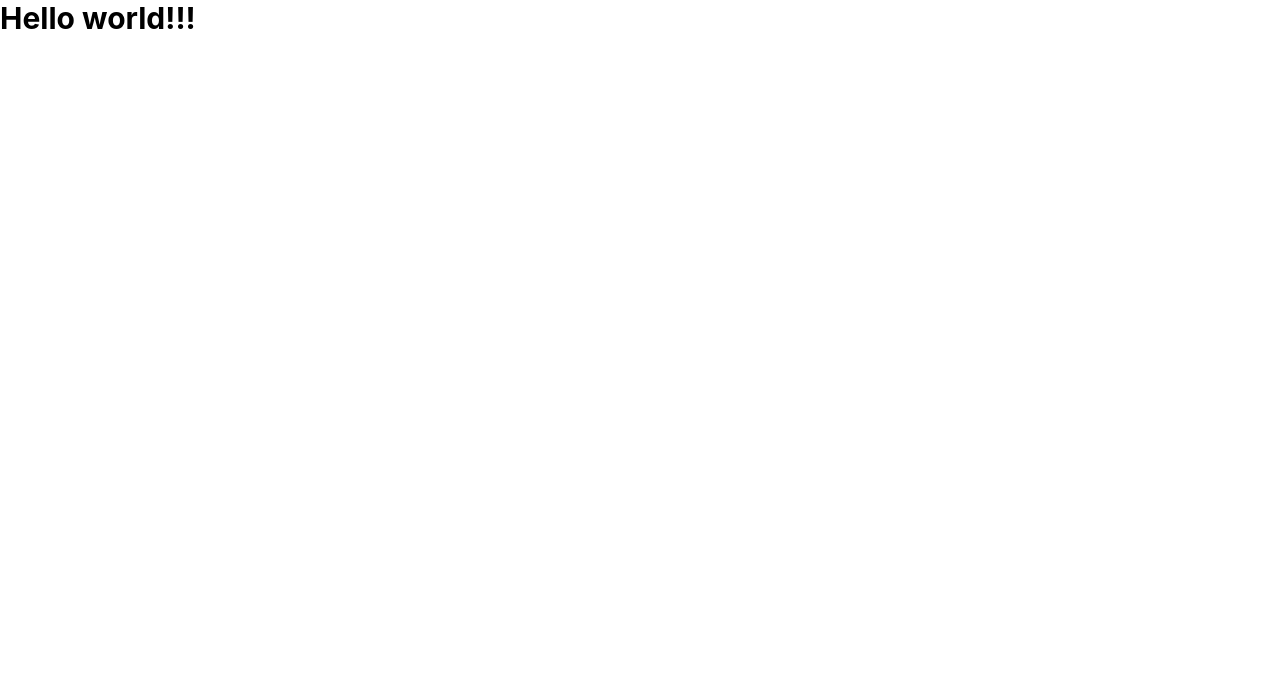
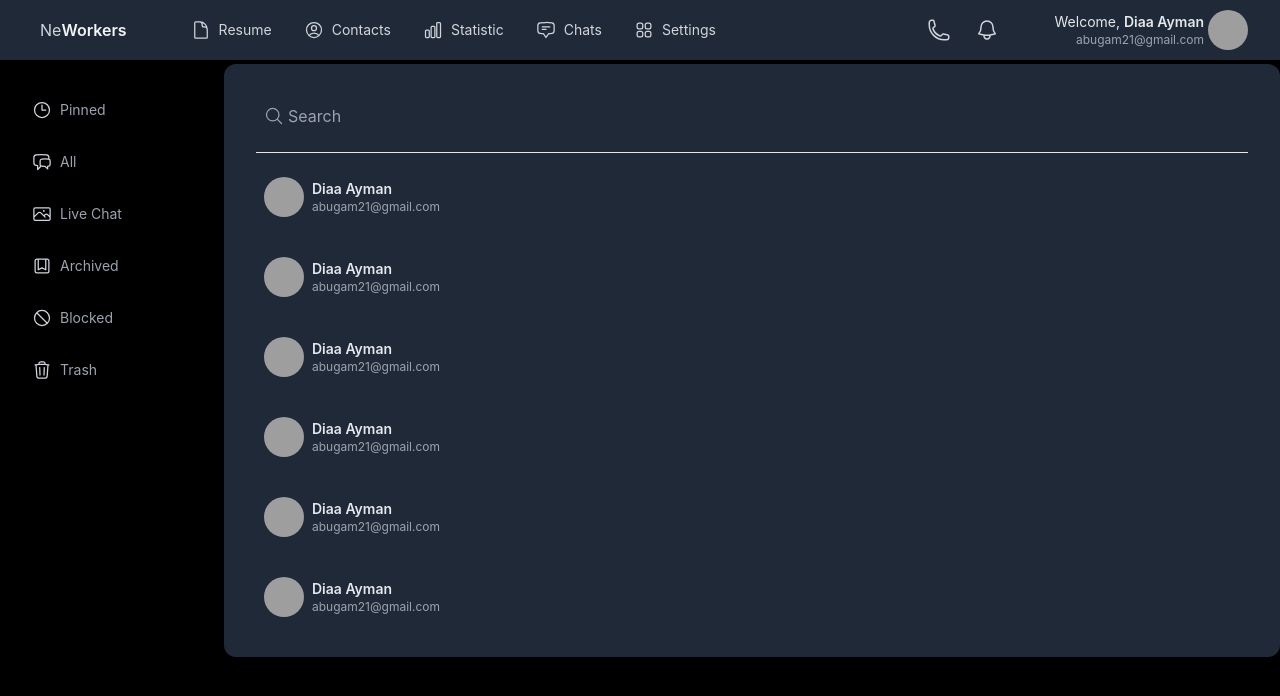
Before and after one commit to Diaa-Ayman/chat_app, a Next.js app: page / in a window 1280 px wide. Shown: the top 696 px of the page. Built offline with nearby package versions, Linux system fonts and the light colour scheme; grey boxes are pictures that could not be loaded.

Commit message:
adding Header Sidebar

```diff
--- a/components/Header.js
+++ b/components/Header.js
@@ -1,9 +1,76 @@
-import React from 'react'
-
+import React from "react";
+import {
+  DocumentIcon,
+  Squares2X2Icon,
+  UserCircleIcon,
+  ChartBarIcon,
+  ChatBubbleBottomCenterTextIcon,
+  BellIcon,
+  PhoneIcon,
+} from "@heroicons/react/24/outline";
 export default function Header() {
   return (
-    <div>
-
+    <div className="px-8 flex justify-between py-1 items-center bg-gray-800 text-gray-300">
+      <div className="flex items-center">
+        <span className="m-2 text-md cursor-pointer">
+          Ne
+          <span className="font-semibold text-gray-100">Workers</span>
+        </span>
+        <ul className="flex items-center text-sm ml-10">
+          <li className="header-item">
+            <span>
+              <DocumentIcon className="header-icon" />
+            </span>
+            <span className="">Resume</span>
+          </li>
+          <li className="header-item">
+            <span>
+              <UserCircleIcon className="header-icon" />
+            </span>
+            <span>Contacts</span>
+          </li>
+          <li className="header-item">
+            <span>
+              <ChartBarIcon className="header-icon" />
+            </span>
+            <span>Statistic</span>
+          </li>
+          <li className="header-item">
+            <span>
+              <ChatBubbleBottomCenterTextIcon className="header-icon" />
+            </span>
+            <span>Chats</span>
+          </li>
+          <li className="header-item">
+            <span>
+              <Squares2X2Icon className="header-icon" />
+            </span>
+            <span>Settings</span>
+          </li>
+        </ul>
+      </div>
+      <div className="flex items-center space-x-12">
+        <div className="flex items-center space-x-2">
+          <span className="p-2 hover:bg-gray-500 hover:cursor-pointer rounded-full">
+            <PhoneIcon className="w-6 h-6" />
+          </span>
+          <span className="p-2 hover:bg-gray-500 hover:cursor-pointer rounded-full">
+            <BellIcon className="w-6 h-6" />
+          </span>
+        </div>
+        <div className="current-chat flex items-center space-x-1">
+          <div className="info flex flex-col text-sm text-right text-gray-200 text-sm">
+            <span className="">
+              Welcome, <span className="font-semibold">Diaa Ayman</span>
+            </span>
+            <span className="text-xs text-gray-400">abugam21@gmail.com</span>
+          </div>
+          <img
+            className="w-10 h-10 rounded-full object-cover hover:opacity-90 cursor-pointer"
+            src="https://image.shutterstock.com/image-photo/young-handsome-man-beard-wearing-260nw-1768126784.jpg"
+          />
+        </div>
+      </div>
     </div>
-  )
+  );
 }
--- /dev/null
+++ b/components/Sidebar.js
@@ -0,0 +1,55 @@
+import {
+  ClockIcon,
+  PhotoIcon,
+  BookmarkSquareIcon,
+  NoSymbolIcon,
+  ChatBubbleLeftRightIcon,
+  TrashIcon,
+} from "@heroicons/react/24/outline";
+
+function Sidebar() {
+  return (
+    <div className="text-white w-48 m-4 mt-6">
+      <ul>
+        <li className="sidebar-item">
+          <span>
+            <ClockIcon className="header-icon" />
+          </span>
+          <span className="">Pinned</span>
+        </li>
+        <li className="sidebar-item">
+          <span>
+            <ChatBubbleLeftRightIcon className="header-icon" />
+          </span>
+          <span className="">All</span>
+        </li>
+        <li className="sidebar-item">
+          <span>
+            <PhotoIcon className="header-icon" />
+          </span>
+          <span className="">Live Chat</span>
+        </li>
+        <li className="sidebar-item">
+          <span>
+            <BookmarkSquareIcon className="header-icon" />
+          </span>
+          <span className="">Archived</span>
+        </li>
+        <li className="sidebar-item">
+          <span>
+            <NoSymbolIcon className="header-icon" />
+          </span>
+          <span className="">Blocked</span>
+        </li>
+        <li className="sidebar-item">
+          <span>
+            <TrashIcon className="header-icon rounded-none" />
+          </span>
+          <span className="">Trash</span>
+        </li>
+      </ul>
+    </div>
+  );
+}
+
+export default Sidebar;
--- /dev/null
+++ b/components/chat/AllChats.js
@@ -0,0 +1,26 @@
+import { MagnifyingGlassIcon } from "@heroicons/react/24/outline";
+import Chat from "./Chat";
+function AllChats() {
+  return (
+    <div className="mt-1 rounded-xl bg-gray-800 flex-1 p-8 space-y-4">
+      <div className="search-bar flex p-2 items-center space-x-1 bg-gray-800 rounded-xl">
+        <MagnifyingGlassIcon className="text-gray-400 w-5 h-5 cursor-pointer hover:text-gray-100" />
+        <input
+          placeholder="Search"
+          className="outline-none bg-gray-800 text-gray-200 text-base placeholder:text-gray-400"
+        />
+      </div>
+      <hr />
+      <div className="chats space-y-6">
+        <Chat />
+        <Chat />
+        <Chat />
+        <Chat />
+        <Chat />
+        <Chat />
+      </div>
+    </div>
+  );
+}
+
+export default AllChats;
--- /dev/null
+++ b/components/chat/Chat.js
@@ -0,0 +1,16 @@
+export default function Chat() {
+  return (
+    <div className=" text-gray-200 current-chat flex items-center hover:bg-gray-700 p-2 cursor-pointer space-x-2 rounded-xl">
+      <img
+        className="w-10 h-10 rounded-full object-cover hover:opacity-90 cursor-pointer"
+        src="https://image.shutterstock.com/image-photo/young-handsome-man-beard-wearing-260nw-1768126784.jpg"
+      />
+      <div className="info flex flex-col text-sm text-sm">
+        <span className="">
+          <span className="font-semibold">Diaa Ayman</span>
+        </span>
+        <span className="text-xs text-gray-400">abugam21@gmail.com</span>
+      </div>
+    </div>
+  );
+}
--- a/package.json
+++ b/package.json
@@ -9,6 +9,7 @@
     "lint": "next lint"
   },
   "dependencies": {
+    "@heroicons/react": "^2.0.13",
     "next": "13.0.6",
     "react": "18.2.0",
     "react-dom": "18.2.0"
--- a/pages/index.js
+++ b/pages/index.js
@@ -1,4 +1,18 @@
+import { Fragment } from "react";
+import AllChats from "../components/chat/AllChats";
+import Header from "../components/Header";
+import Sidebar from "../components/Sidebar";
 
 export default function Home() {
-  return <div className="text-3xl font-bold">Hello world!!!</div>;
+  return (
+    <Fragment>
+      <Header />
+      <div className="flex">
+        <Sidebar />
+        <AllChats />
+      </div>
+    </Fragment>
+  );
 }
+
+// Main color   #20232B
--- a/styles/globals.css
+++ b/styles/globals.css
@@ -7,4 +7,17 @@ body {
   margin: 0;
   font-family: -apple-system, BlinkMacSystemFont, Segoe UI, Roboto, Oxygen,
     Ubuntu, Cantarell, Fira Sans, Droid Sans, Helvetica Neue, sans-serif;
+  background-color: black;
 }
+
+@layer components {
+  .header-item {
+    @apply rounded-md space-x-2 flex items-center text-sm hover:bg-gray-500 hover:cursor-pointer p-4 text-gray-300;
+  }
+  .header-icon {
+    @apply w-5 h-5 text-gray-300;
+  }
+  .sidebar-item {
+    @apply space-x-2 flex items-center text-sm hover:bg-gray-500 hover:cursor-pointer p-4 rounded-md text-gray-400;
+  }
+}
```
Also changed, not shown: components/ListItem.js (added, +9 -0 lines), components/chat/ChatInfo.js (added), components/chat/LiveChat.js (added), pages/chats.js (added), 1 other file (tests, documents, lock files or other folders).
